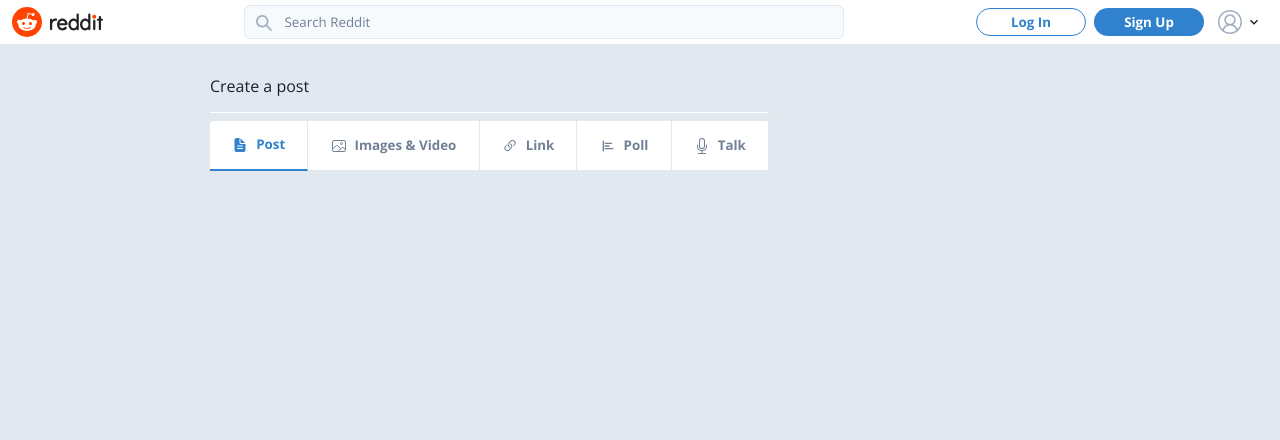
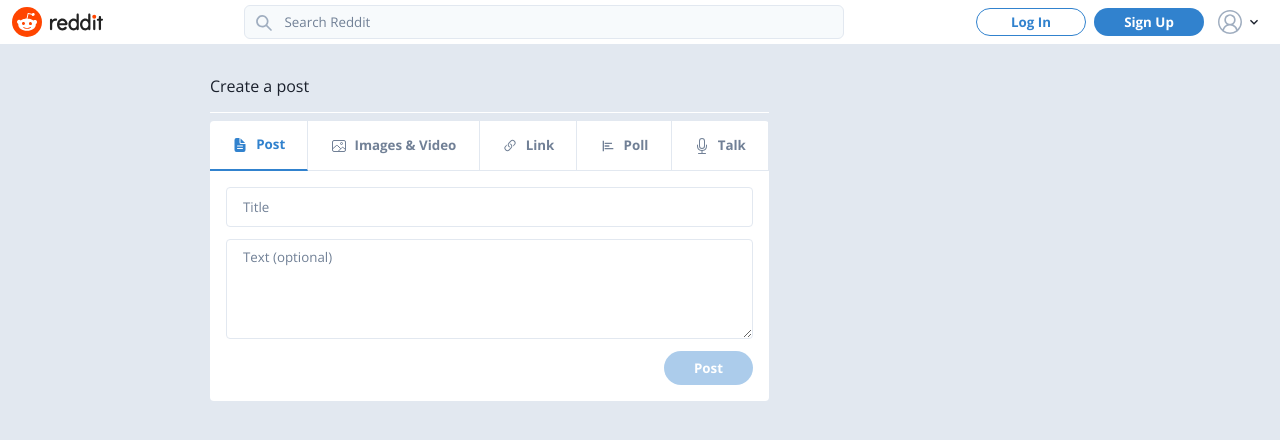
Before and after one commit to valeriiasidorova/reddit-clone, a Next.js app: page /r/1/submit in a window 1280 px wide. Shown: the top 440 px of the page. Built offline with nearby package versions, Linux system fonts and the light colour scheme; no server answers.

Commit message:
add post form text inputs

```diff
--- a/src/app/components/Community/Posts/NewPostForm.tsx
+++ b/src/app/components/Community/Posts/NewPostForm.tsx
@@ -6,6 +6,7 @@
 import { BsLink45Deg, BsMic } from "react-icons/bs";
 import { IoDocumentText, IoImageOutline } from "react-icons/io5";
 import FormTabItem from "./FormTabItem";
+import TextInputs from "./PostForm/TextInputs";
 
 type NewPostFormProps = {};
 
@@ -39,11 +40,24 @@
 
 const NewPostForm: React.FC<NewPostFormProps> = () => {
   const [selectedTab, setSelectedTab] = useState(formTabs[0].title);
+  const [textInputs, setTextInputs] = useState({
+    title: "",
+    body: "",
+  });
+  const [selectedFile, setSelectedFile] = useState<string>();
+  const [loading, setLoading] = useState(false);
 
   // TODO: handle post creation
   const handleCreatePost = async () => {};
   const onSelectImage = () => {};
-  const onTextChange = () => {};
+  const onTextChange = ({
+    target: { name, value },
+  }: React.ChangeEvent<HTMLInputElement | HTMLTextAreaElement>) => {
+    setTextInputs((prev) => ({
+      ...prev,
+      [name]: value,
+    }));
+  };
 
   return (
     <Flex direction="column" bg="white" borderRadius={4} mt={2}>
@@ -57,6 +71,16 @@
           />
         ))}
       </Flex>
+      <Flex p={4}>
+        {selectedTab === "Post" && (
+          <TextInputs
+            textInputs={textInputs}
+            handleCreatePost={handleCreatePost}
+            onChange={onTextChange}
+            loading={loading}
+          />
+        )}
+      </Flex>
     </Flex>
   );
 };
--- /dev/null
+++ b/src/app/components/Community/Posts/PostForm/TextInputs.tsx
@@ -0,0 +1,69 @@
+import React from "react";
+import { Button, Flex, Input, Stack, Textarea } from "@chakra-ui/react";
+
+type TextInputsProps = {
+  textInputs: {
+    title: string;
+    body: string;
+  };
+  onChange: (
+    event: React.ChangeEvent<HTMLInputElement | HTMLTextAreaElement>
+  ) => void;
+  handleCreatePost: () => void;
+  loading: boolean;
+};
+
+const TextInputs: React.FC<TextInputsProps> = ({
+  textInputs,
+  onChange,
+  handleCreatePost,
+  loading,
+}) => {
+  return (
+    <Stack spacing={3} width="100%">
+      <Input
+        name="title"
+        value={textInputs.title}
+        onChange={onChange}
+        fontSize="10pt"
+        borderRadius={4}
+        placeholder="Title"
+        _placeholder={{ color: "gray.500" }}
+        _focus={{
+          outline: "none",
+          bg: "white",
+          border: "1px solid",
+          borderColor: "blue.500",
+        }}
+      />
+      <Textarea
+        name="body"
+        value={textInputs.body}
+        onChange={onChange}
+        fontSize="10pt"
+        borderRadius={4}
+        height="100px"
+        placeholder="Text (optional)"
+        _placeholder={{ color: "gray.500" }}
+        _focus={{
+          outline: "none",
+          bg: "white",
+          border: "1px solid",
+          borderColor: "blue.500",
+        }}
+      />
+      <Flex justify="flex-end">
+        <Button
+          height="34px"
+          padding="0 30px"
+          isLoading={loading}
+          isDisabled={!textInputs.title}
+          onClick={handleCreatePost}
+        >
+          Post
+        </Button>
+      </Flex>
+    </Stack>
+  );
+};
+export default TextInputs;
```
